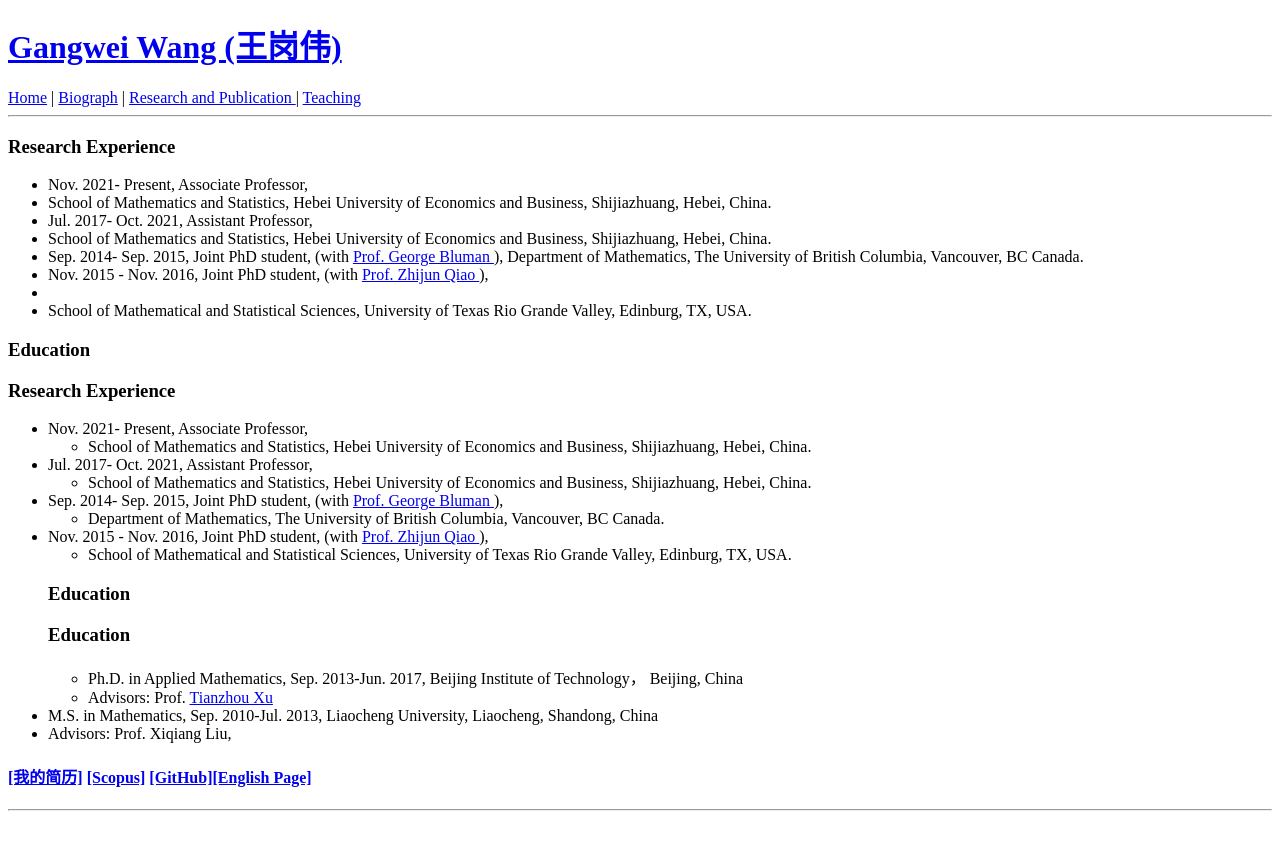
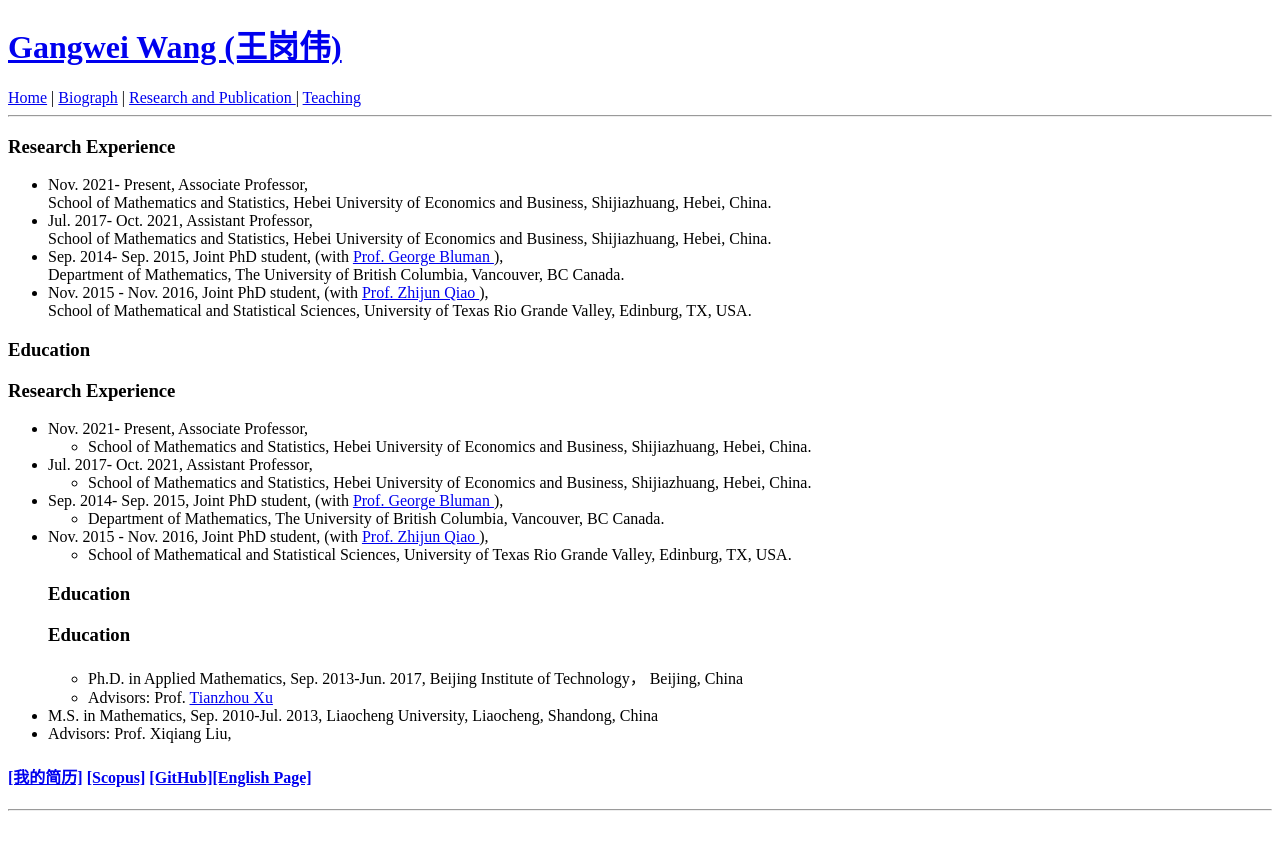
Before and after one commit to wanggangwei82/wanggangwei82.github.io, a Jekyll site: the page built from biography/index.html, in a window 1280 px wide. Shown: the top 850 px of the page. Built offline with Jekyll 4.4.1, drawn with Linux system fonts in a browser that asks for light colours.

```diff
--- a/biography/index.html
+++ b/biography/index.html
@@ -9,20 +9,20 @@ layout: default
 
 <!-- wp:list {"fontSize":"small"} -->
 <ul class="has-small-font-size"><!-- wp:list-item -->
-<li>Nov. 2021- Present, Associate Professor,</li>
-  <li>School of Mathematics and Statistics,
+<li>Nov. 2021- Present, Associate Professor,
+  <br>School of Mathematics and Statistics,
 Hebei University of Economics and Business, Shijiazhuang, Hebei, China.</li>
-<li>Jul. 2017- Oct. 2021, Assistant Professor,</li>
-  <li>School of Mathematics and Statistics,
+<li>Jul. 2017- Oct. 2021, Assistant Professor,
+  <br>
+  School of Mathematics and Statistics,
 Hebei University of Economics and Business, Shijiazhuang, Hebei, China.</li>
 <li>Sep. 2014- Sep. 2015,
-Joint PhD student, (with  <a href="https://personal.math.ubc.ca/~bluman/"> Prof. George Bluman </a>),<!-- wp:list -->
+Joint PhD student, (with  <a href="https://personal.math.ubc.ca/~bluman/"> Prof. George Bluman </a>),<br>
 Department of Mathematics,
 The University of British Columbia, Vancouver, BC Canada.</li>
 <li>Nov. 2015 - Nov. 2016, Joint PhD student,
-  (with  <a href="https://faculty.utrgv.edu/zhijun.qiao/"> Prof. Zhijun Qiao </a>),<li>
-  <!-- wp:list -->
-<li> School of Mathematical and Statistical Sciences, University of Texas  Rio Grande Valley, Edinburg, TX, USA.</li>
+  (with  <a href="https://faculty.utrgv.edu/zhijun.qiao/"> Prof. Zhijun Qiao </a>), <br>
+ School of Mathematical and Statistical Sciences, University of Texas  Rio Grande Valley, Edinburg, TX, USA.</li>
 <!-- /wp:list-item --></ul>
 <!-- /wp:list -->
 <!-- /wp:list-item -->
```
